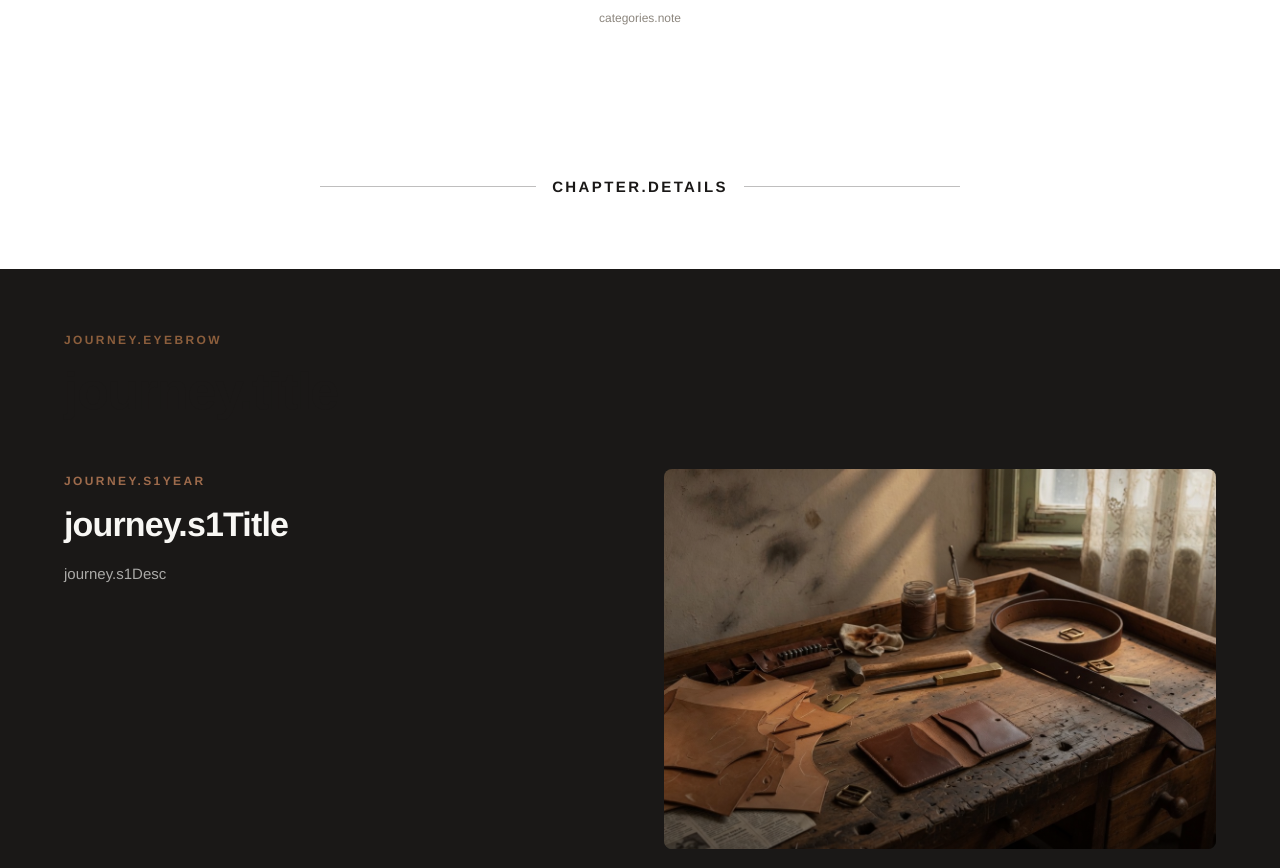
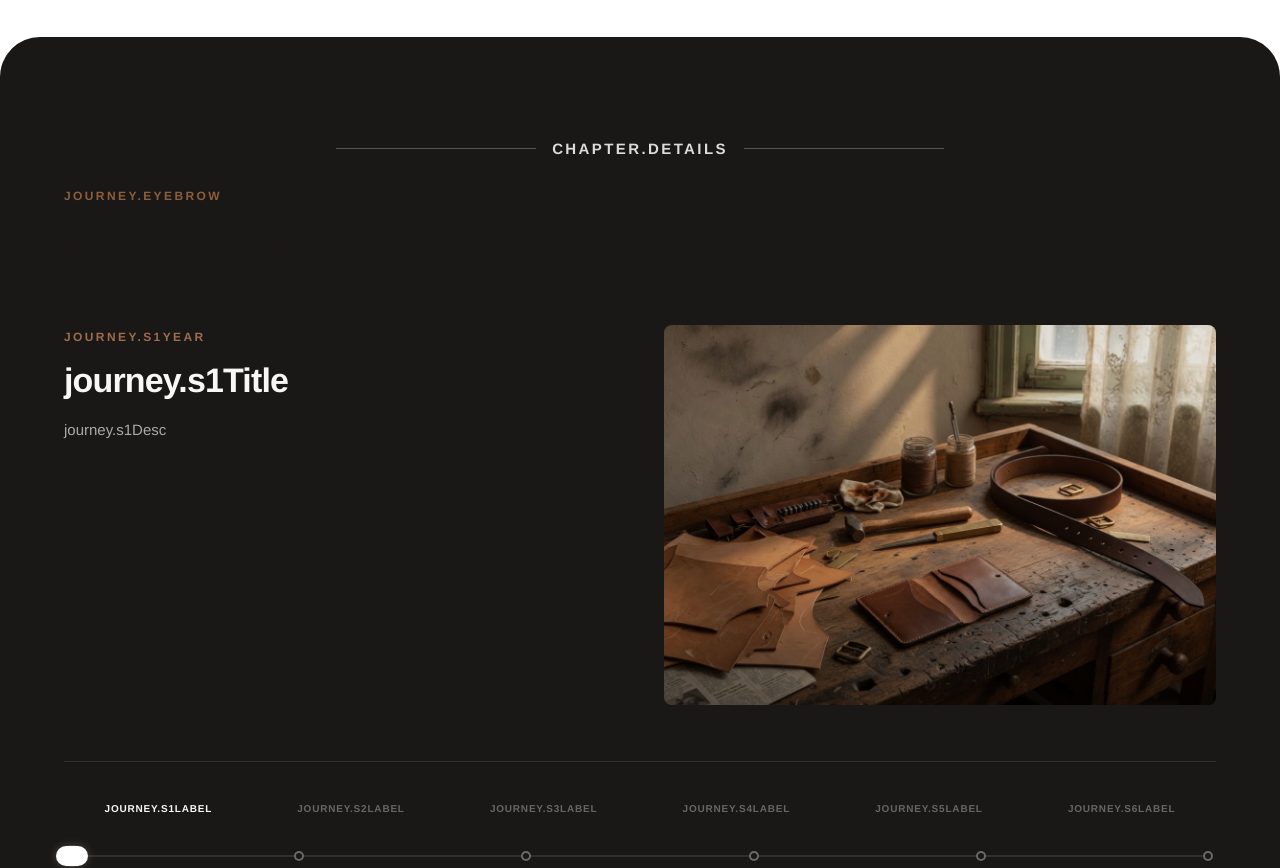
Before and after one commit to COMBINATORR/karya-boutique, a React (Vite) app: page / in a window 1280 px wide. Shown: the part 2840-3708 px from the top of the page. Built offline with nearby package versions, Linux system fonts and the light colour scheme; the HTML template or start-up script is replaced by a standard one; a web font is replaced by a local one.

Commit message:
Move chapter titles inside their sections (not previous block tail)

```diff
--- a/src/App.jsx
+++ b/src/App.jsx
@@ -10,7 +10,6 @@ import { Faq } from './components/Faq'
 import { Contact } from './components/Contact'
 import { Footer } from './components/Footer'
 import { ScrollProgressBar } from './components/ScrollProgressBar'
-import { ChapterTitle } from './components/ChapterTitle'
 import { ConciergeBar } from './components/ConciergeBar'
 import { useScroll } from './hooks/useScroll'
 
@@ -32,25 +31,14 @@ export default function App() {
       <main>
         <Hero />
 
-        {/* Content stack above sticky hero; chapters use z-20 above section-sheet underlaps */}
+        {/* Content stack above sticky hero */}
         <div className="relative z-[5] bg-white">
-          <ChapterTitle titleKey="chapter.categories" />
           <Collections />
-
-          <ChapterTitle titleKey="chapter.details" />
           <BrandJourney />
-
           <div className="section-underlap" aria-hidden />
-          <ChapterTitle titleKey="chapter.features" />
           <Features />
-
-          <ChapterTitle titleKey="chapter.about" />
           <About />
-
-          <ChapterTitle titleKey="chapter.faq" />
           <Faq />
-
-          <ChapterTitle titleKey="chapter.location" />
           <Contact />
         </div>
       </main>
--- a/src/components/About.jsx
+++ b/src/components/About.jsx
@@ -1,6 +1,7 @@
 import { useTranslation } from 'react-i18next'
 import { motion } from 'framer-motion'
 import { fadeUp } from '@/lib/motion'
+import { ChapterTitle } from '@/components/ChapterTitle'
 
 const STEPS = [
   { labelKey: 'about.l1', titleKey: 'about.v1Title', descKey: 'about.v1Desc' },
@@ -13,6 +14,7 @@ export function About() {
 
   return (
     <section id="about" className="section-pad surface-white">
+      <ChapterTitle titleKey="chapter.about" />
       <div className="container-wide">
         <div className="grid items-start gap-10 lg:grid-cols-12 lg:gap-14 xl:gap-16">
           <motion.div className="lg:col-span-5" {...fadeUp(0)}>
--- a/src/components/BrandJourney.jsx
+++ b/src/components/BrandJourney.jsx
@@ -2,6 +2,7 @@ import { useCallback, useEffect, useMemo, useRef, useState } from 'react'
 import { useTranslation } from 'react-i18next'
 import { AnimatePresence, motion } from 'framer-motion'
 import { ChevronLeft, ChevronRight } from 'lucide-react'
+import { ChapterTitle } from '@/components/ChapterTitle'
 
 const STEPS = [
   {
@@ -163,6 +164,8 @@ export function BrandJourney() {
       aria-roledescription="carousel"
       aria-label={t('journey.title')}
     >
+      {/* Chapter lives inside history block — not in the white tail of assortment */}
+      <ChapterTitle titleKey="chapter.details" tone="dark" />
       <div className="container-wide">
         {/* Section header — same rhythm as other sections */}
         <header className="mb-8 max-w-2xl sm:mb-10 lg:mb-12">
--- a/src/components/ChapterTitle.jsx
+++ b/src/components/ChapterTitle.jsx
@@ -1,8 +1,8 @@
 import { useTranslation } from 'react-i18next'
 
 /**
- * Editorial chapter marker between sections (Brunello-inspired book rhythm).
- * Quiet centered serif line — not a second H2 for the block below.
+ * Section chapter marker — lives at the TOP of the section it introduces
+ * (not between sections, so sheet-underlap can't orphan it on the previous block).
  */
 export function ChapterTitle({ titleKey, tone = 'light' }) {
   const { t } = useTranslation()
@@ -14,6 +14,7 @@ export function ChapterTitle({ titleKey, tone = 'light' }) {
         'chapter-title',
         dark ? 'chapter-title--dark' : 'chapter-title--light',
       ].join(' ')}
+      aria-hidden="false"
     >
       <div className="chapter-title__inner">
         <span className="chapter-title__rule" aria-hidden />
--- a/src/components/Collections.jsx
+++ b/src/components/Collections.jsx
@@ -12,6 +12,7 @@ import {
 import { ChevronDown, MessageCircle, MapPin } from 'lucide-react'
 import { whatsappRequestUrl, MAPS_DIR_URL } from '@/constants/contact'
 import BlurText from '@/components/BlurText'
+import { ChapterTitle } from '@/components/ChapterTitle'
 
 /** Boutique leather palette chips (visual only — full range in store) */
 const PALETTE = [
@@ -551,6 +552,7 @@ export function Collections() {
       id="categories"
       className="section-pad section-sheet surface-white pt-16 sm:pt-20"
     >
+      <ChapterTitle titleKey="chapter.categories" />
       <div className="container-wide">
         <div className="mx-auto max-w-3xl text-center">
           <span className="eyebrow mb-3 block text-[10px] tracking-[0.18em] sm:mb-4 sm:text-xs sm:tracking-[0.2em]">
--- a/src/components/Contact.jsx
+++ b/src/components/Contact.jsx
@@ -14,6 +14,7 @@ import {
 } from '@/constants/contact'
 import { InstagramIcon } from '@/components/InstagramIcon'
 import { BoutiqueMap } from '@/components/BoutiqueMap'
+import { ChapterTitle } from '@/components/ChapterTitle'
 
 const SLIDES = [
   '/images/contact/01.jpg',
@@ -87,6 +88,7 @@ export function Contact() {
     <>
       {/* —— Contact + photo —— */}
       <section id="location" className="section-pad section-sheet surface-white">
+        <ChapterTitle titleKey="chapter.location" />
         <div className="container-wide">
           <div className="grid items-stretch gap-10 lg:grid-cols-12 lg:gap-12 xl:gap-16">
             {/* Left */}
--- a/src/components/Faq.jsx
+++ b/src/components/Faq.jsx
@@ -2,6 +2,7 @@ import { useState } from 'react'
 import { useTranslation } from 'react-i18next'
 import { AnimatePresence, motion } from 'framer-motion'
 import { WHATSAPP_URL } from '@/constants/contact'
+import { ChapterTitle } from '@/components/ChapterTitle'
 
 const FAQ_IDS = ['q1', 'q2', 'q3', 'q4', 'q5', 'q6']
 
@@ -11,6 +12,7 @@ export function Faq() {
 
   return (
     <section id="faq" className="section-pad surface-white">
+      <ChapterTitle titleKey="chapter.faq" />
       <div className="container-wide">
         <div className="mx-auto max-w-2xl text-center">
           <h2 className="h2-editorial text-[clamp(1.85rem,5vw,3rem)] tracking-tight">
--- a/src/components/Features.jsx
+++ b/src/components/Features.jsx
@@ -1,6 +1,7 @@
 import { useCallback, useEffect, useState } from 'react'
 import { useTranslation } from 'react-i18next'
 import { AnimatePresence, motion } from 'framer-motion'
+import { ChapterTitle } from '@/components/ChapterTitle'
 
 const INTERVAL_MS = 5500
 
@@ -91,6 +92,7 @@ export function Features() {
       onMouseEnter={() => setPaused(true)}
       onMouseLeave={() => setPaused(false)}
     >
+      <ChapterTitle titleKey="chapter.features" />
       <div className="container-wide">
         <div className="grid items-center gap-10 lg:grid-cols-12 lg:gap-12 xl:gap-16">
           <div className="lg:col-span-5">
--- a/src/index.css
+++ b/src/index.css
@@ -1156,28 +1156,17 @@ body {
   }
 }
 
-/* ——— Chapter titles (book rhythm between sections) ———
-   MUST sit above .section-sheet (z-index: 10 + negative margin),
-   otherwise the next sheet paints over the label and “masks” it. */
+/* ——— Chapter titles: first row INSIDE the section they introduce ——— */
 .chapter-title {
   position: relative;
-  z-index: 20;
+  z-index: 1;
   display: flex;
   justify-content: center;
-  /* Extra bottom pad = room for the next section-sheet underlap */
-  padding:
-    clamp(2rem, 5vw, 3rem)
-    1.25rem
-    calc(var(--sheet-underlap) + clamp(1.25rem, 3vw, 2rem));
-  background: #ffffff;
-  isolation: isolate;
-  /* Ensure underlapping sheets slide under this block, not through it */
-  box-shadow: 0 1px 0 #ffffff;
-}
-
-.chapter-title--dark {
-  background: var(--bg-dark);
-  box-shadow: 0 1px 0 var(--bg-dark);
+  /* Top spacing from section-pad; only need gap before section header */
+  padding: 0 0 clamp(1.25rem, 3vw, 1.75rem);
+  margin: 0 auto;
+  max-width: 1920px;
+  background: transparent;
 }
 
 .chapter-title__inner {
@@ -1185,23 +1174,23 @@ body {
   align-items: center;
   gap: 1rem;
   width: min(100%, 40rem);
+  padding-inline: max(1rem, var(--safe-left));
 }
 
 .chapter-title__rule {
   flex: 1 1 auto;
   height: 1px;
   min-width: 1.25rem;
-  background: rgba(26, 24, 23, 0.28);
+  background: rgba(26, 24, 23, 0.22);
 }
 
 .chapter-title--dark .chapter-title__rule {
-  background: rgba(248, 247, 244, 0.32);
+  background: rgba(248, 247, 244, 0.28);
 }
 
 .chapter-title__label {
   flex: 0 1 auto;
   margin: 0;
-  /* Display sans — always crisp (serif italic was easy to “lose” under sheets) */
   font-family: var(--font-display);
   font-style: normal;
   font-weight: 700;
@@ -1217,7 +1206,7 @@ body {
 }
 
 .chapter-title--dark .chapter-title__label {
-  color: #f8f7f4;
+  color: rgba(248, 247, 244, 0.88);
 }
 
 /* ——— Concierge bar (bottom) ——— */
```
